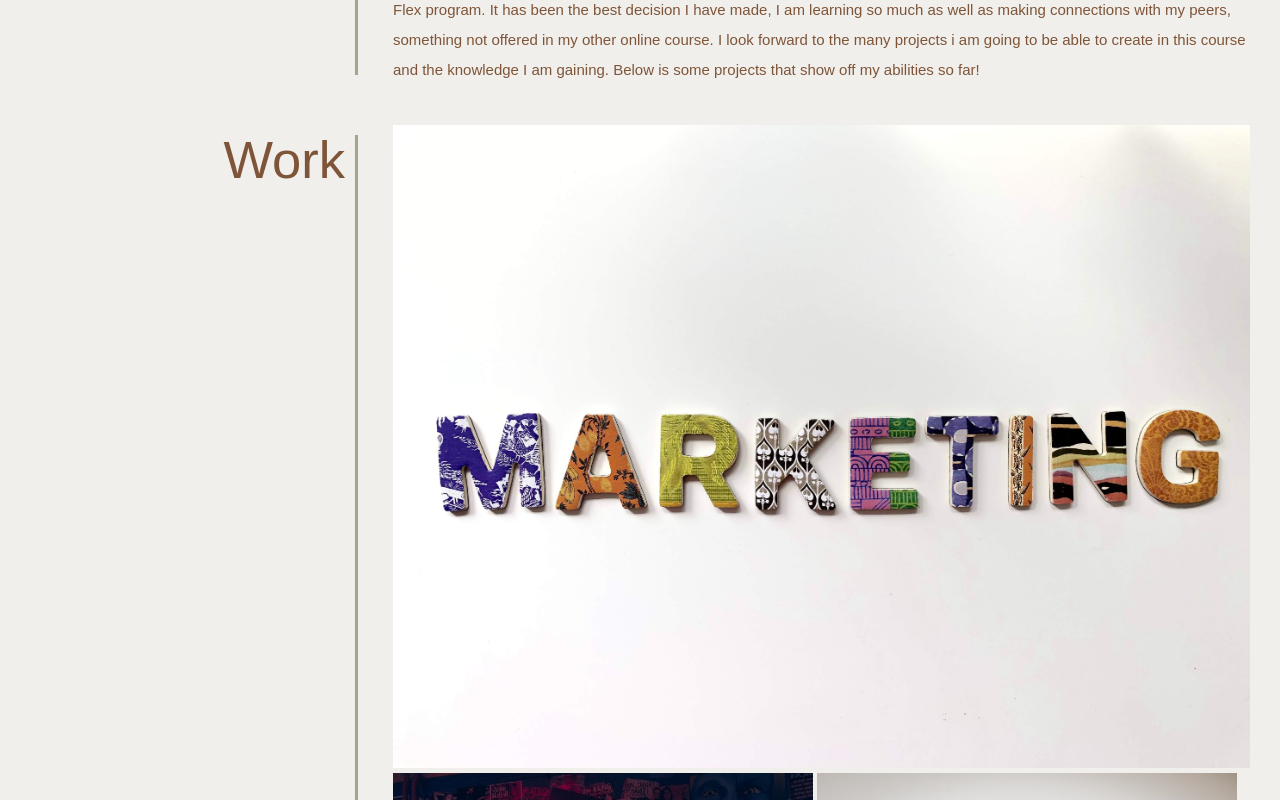
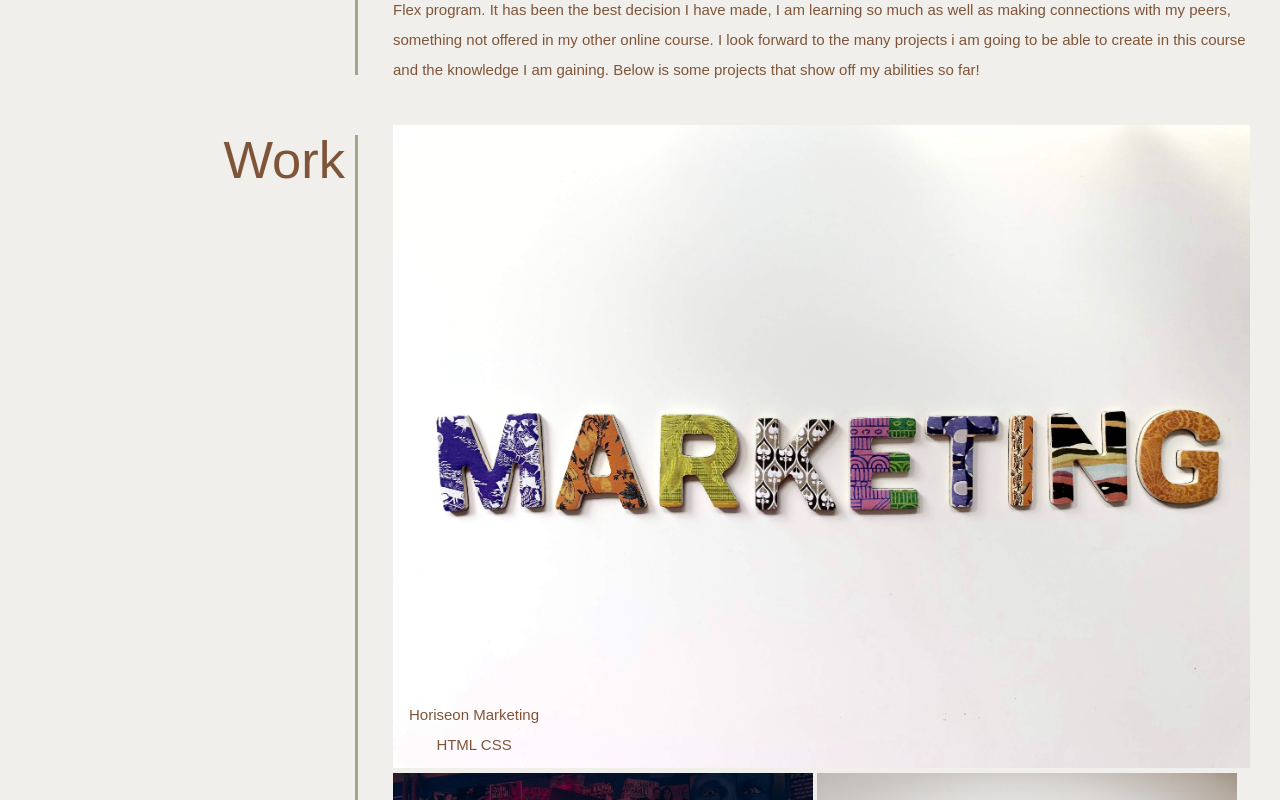
Before and after one commit to mattrward1030/my-portfolio, a plain HTML site: page index.html in a window 1280 px wide. Shown: the part 600-1400 px from the top of the page. Drawn offline with Linux system fonts and the light colour scheme.

Commit message:
added label for marketing image

```diff
--- a/assets/style.css
+++ b/assets/style.css
@@ -130,7 +130,19 @@
       margin-top: 5px;
 
   }
+  /* container for image label */
+  .container {
+    position: relative;
+    text-align: center;
+    color: var(--dark-font);
+  }
 
+  /* Bottom left text */
+  .bottom-left {
+    position: absolute;
+    bottom: 8px;
+    left: 16px;
+  }
 /* hover effect on images */
   .img-width:hover{
     box-shadow: inset 20px 20px 50px 10px yellow, 0 0 15px yellow;
--- a/index.html
+++ b/index.html
@@ -67,8 +67,12 @@
             </h2>
         </aside>
         <article>
-            <a href="https://mattrward1030.github.io/marketing-refactor/" target="_blank"><img id="img1"
-                    src="./assets/images/marketing.jpg" alt="horiseon marketing refactor project"></a>
+            <div class="container">
+                <a href="https://mattrward1030.github.io/marketing-refactor/" target="_blank"><img id="img1"
+                        src="./assets/images/marketing.jpg" alt="horiseon marketing refactor project"></a>
+                <div class="bottom-left">Horiseon Marketing <br> HTML CSS</div>
+            </div>
+
             <a href="https://scratch.mit.edu/projects/486340120/" target="_blank"><img class="img-width" id="img2"
                     src="./assets/images/arcade-game.jpg" alt="aracde machine"></a>
             <a href="#"><img class="img-width" id="img3" src="./assets/images/calculator.jpg"
@@ -76,6 +80,7 @@
             <a href="#"><img class="img-width" id="img4" src="./assets/images/puzzle.jpg" alt="puzzle pieces"></a>
             <a href="#"><img class="img-width" id="img5" src="./assets/images/run-buddy.jpg"
                     alt="guy running on mountain trail"></a>
+
         </article>
     </section>
     <section class="main" id="contact-me">
```
